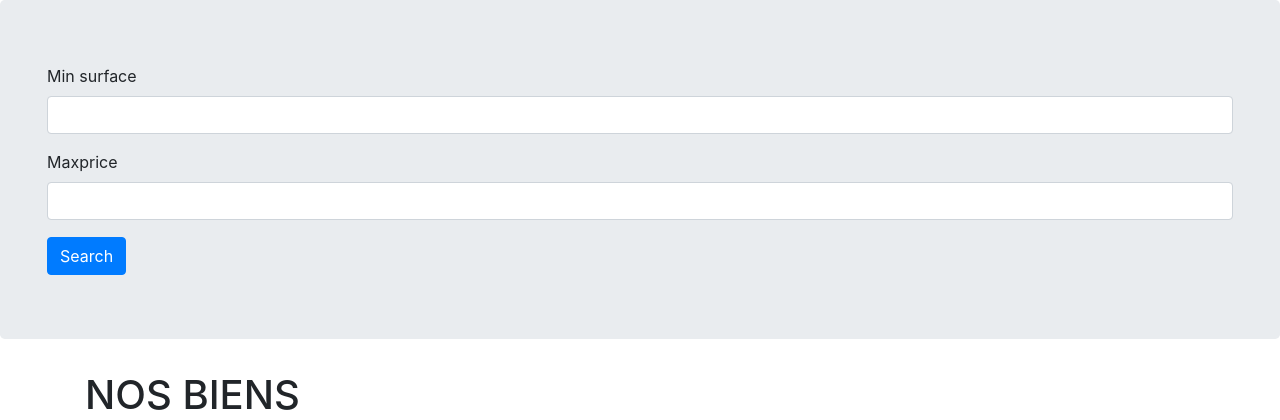
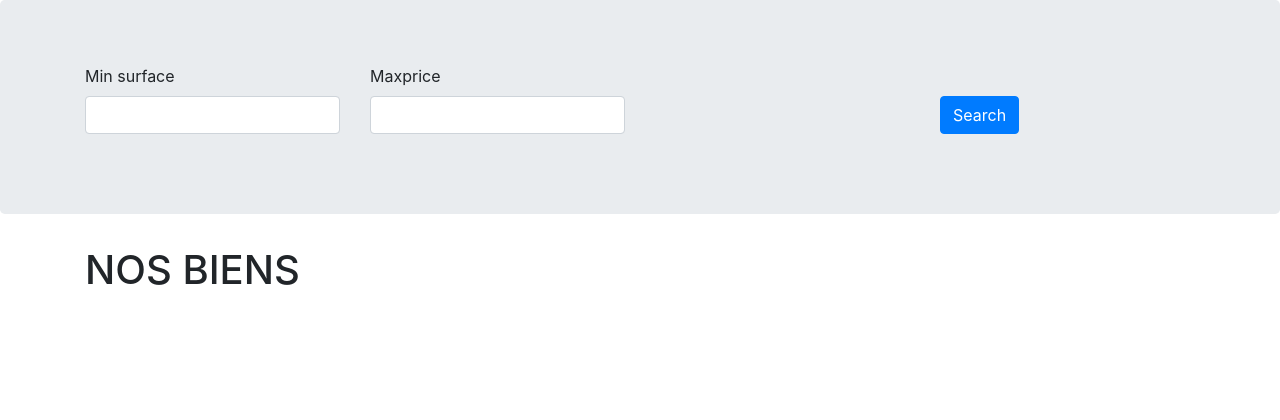
Before and after one commit to IBRAHIMDANS/agence_immo_symfony4, a Symfony app: template AgenceImmo/templates/property/index.html.twig in a window 1280 px wide. Shown: the part 56-476 px from the top of the page. Run offline with Twig, Linux system fonts and the light colour scheme; the template is opened without the code that fills it, so the values that code supplies are empty; form fields are guessed from the names that the template uses; some libraries are stand-ins or nearby versions.

Commit message:
fix to options

```diff
--- a/AgenceImmo/templates/base.html.twig
+++ b/AgenceImmo/templates/base.html.twig
@@ -4,6 +4,8 @@
         <meta charset="UTF-8">
         <title>{% block title %}Welcome!{% endblock %}</title>
         <link rel="stylesheet" href="https://stackpath.bootstrapcdn.com/bootstrap/4.1.3/css/bootstrap.min.css" integrity="sha384-MCw98/SFnGE8fJT3GXwEOngsV7Zt27NXFoaoApmYm81iuXoPkFOJwJ8ERdknLPMO" crossorigin="anonymous">
+        <link rel="stylesheet" href="https://cdnjs.cloudflare.com/ajax/libs/select2/4.0.5/css/select2.min.css">
+
         {% block stylesheets %}{% endblock %}
     </head>
     <body>
@@ -37,7 +39,7 @@
         <script src="https://stackpath.bootstrapcdn.com/bootstrap/4.1.3/js/bootstrap.min.js"
                 integrity="sha384-ChfqqxuZUCnJSK3+MXmPNIyE6ZbWh2IMqE241rYiqJxyMiZ6OW/JmZQ5stwEULTy" crossorigin="anonymous"></script>
          <script src="https://cdnjs.cloudflare.com/ajax/libs/select2/4.0.5/js/select2.min.js"></script>
-    {#<script !src=""> $('select').select2(); </script>#}
+    <script !src=""> $('select').select2(); </script>
     {% block javascripts %}{% endblock %}
     </body>
 </html>
--- a/AgenceImmo/templates/property/index.html.twig
+++ b/AgenceImmo/templates/property/index.html.twig
@@ -2,7 +2,9 @@
 {%  block title 'ALL THINGS' %}
     {% block body %}
             <div class="jumbotron">
+                <div class="container">
                 {{ form_start(forms) }}
+                    <div class="from row align-items-end">
                 <div class="col">
                 {{ form_row(forms.minSurface) }}
                 </div>
@@ -13,10 +15,13 @@
                     {{ form_rest(forms) }}
                 </div>
                 <div class="col">
+                    <div class="form-group">
                 <button class="btn btn-primary">Search </button>
                 </div>
+                </div>
+                </div>
                 {{ form_end(forms) }}
-
+                </div>
             </div>
         <div class="container mt-4">
             <h1> NOS BIENS </h1>
```
Also changed, not shown: AgenceImmo/templates/admin/property/edit.html.twig (+0 -8 lines).
